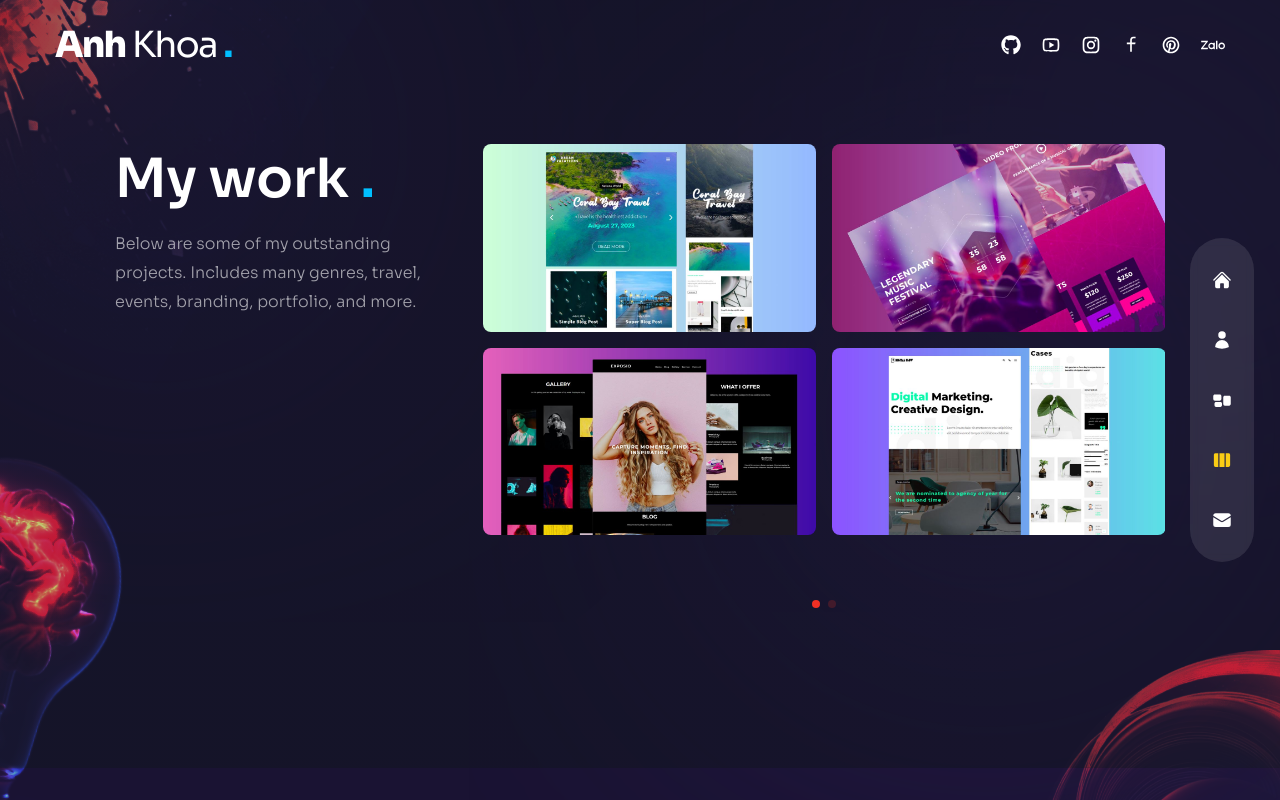
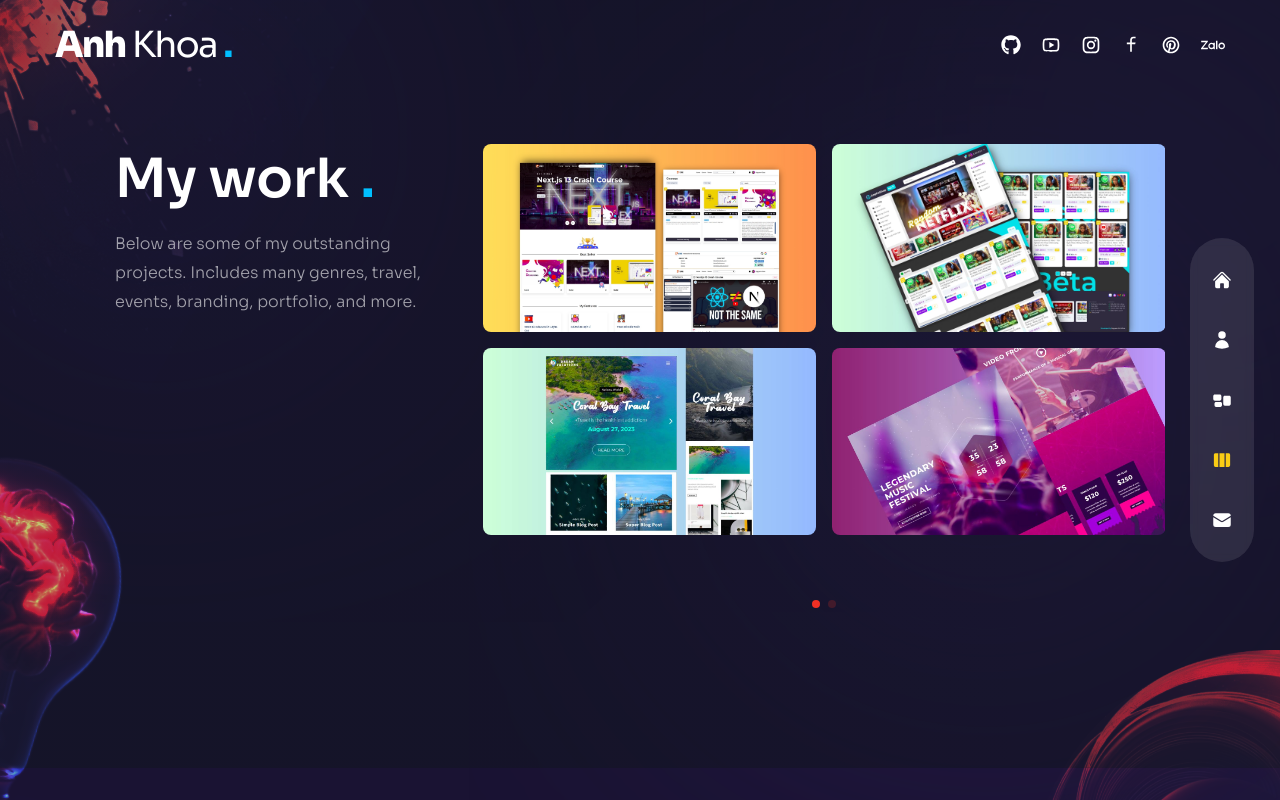
Before and after one commit to NaKMiers/Portfolio_NextJS, a Next.js app: page /work in a window 1280 px wide. Built offline with nearby package versions, Linux system fonts and the light colour scheme.

Commit message:
updated portfolio

```diff
--- a/components/WorkSlider.tsx
+++ b/components/WorkSlider.tsx
@@ -13,6 +13,16 @@ const workSlides = {
     {
       projects: [
         {
+          title: 'Educational Resources',
+          path: '/ere.jpg',
+          link: 'https://ere-eta.vercel.app',
+        },
+        {
+          title: 'Anpha Shop',
+          path: '/anpha-shop.jpg',
+          link: 'http://anpha.shop',
+        },
+        {
           title: 'Dream Vacations',
           path: '/dream-vacations.jpg',
           link: 'https://dream-vacations-01.netlify.app',
@@ -21,16 +31,6 @@ const workSlides = {
           title: 'Sonic Fiesta',
           path: '/sonic-fiesta.jpg',
           link: 'https://sonic-fiesta.netlify.app',
-        },
-        {
-          title: 'Exposio',
-          path: '/exposio.jpg',
-          link: 'https://exposio.netlify.app',
-        },
-        {
-          title: 'Digital Flow',
-          path: '/digital-flow.jpg',
-          link: 'https://digital-flow-01.netlify.app',
         },
       ],
     },
@@ -46,6 +46,16 @@ const workSlides = {
           path: '/pixel-chip.jpg',
           link: 'https://pixel-chic.netlify.app',
         },
+        {
+          title: 'Exposio',
+          path: '/exposio.jpg',
+          link: 'https://exposio.netlify.app',
+        },
+        {
+          title: 'Digital Flow',
+          path: '/digital-flow.jpg',
+          link: 'https://digital-flow-01.netlify.app',
+        },
       ],
     },
   ],
@@ -59,8 +69,7 @@ const WorkSlider = () => {
         clickable: true,
       }}
       modules={[Pagination]}
-      className='h-[280px] sm:h-[480px]'
-    >
+      className='h-[280px] sm:h-[480px]'>
       {workSlides.slides.map((slide, i) => (
         <SwiperSlide key={i}>
           <div className='grid grid-cols-2 grid-rows-2 gap-4 cursor-pointer'>
@@ -68,9 +77,8 @@ const WorkSlider = () => {
               <Link
                 href={project.link}
                 target='_blank'
-                className='relative rounded-lg overflow-hidden flex items-center justify-center group '
-                key={i}
-              >
+                className='aspect-video relative rounded-lg overflow-hidden flex items-center justify-center group '
+                key={i}>
                 <div className='flex items-center justify-center relative overflow-hidden group'>
                   {/* project */}
                   <Image src={project.path} alt='slide image' width={500} height={300} />
```
Also changed, not shown: public/anpha-shop.jpg (added), public/ere.jpg (added).
